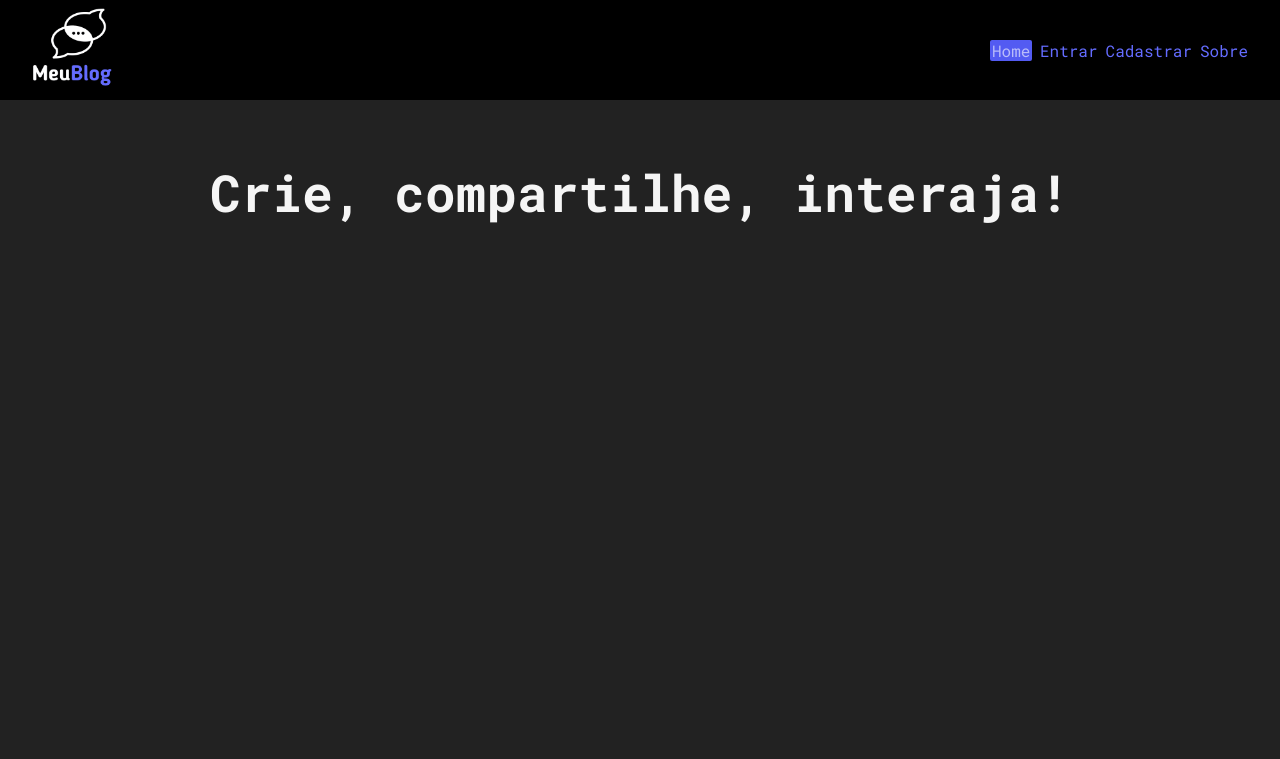
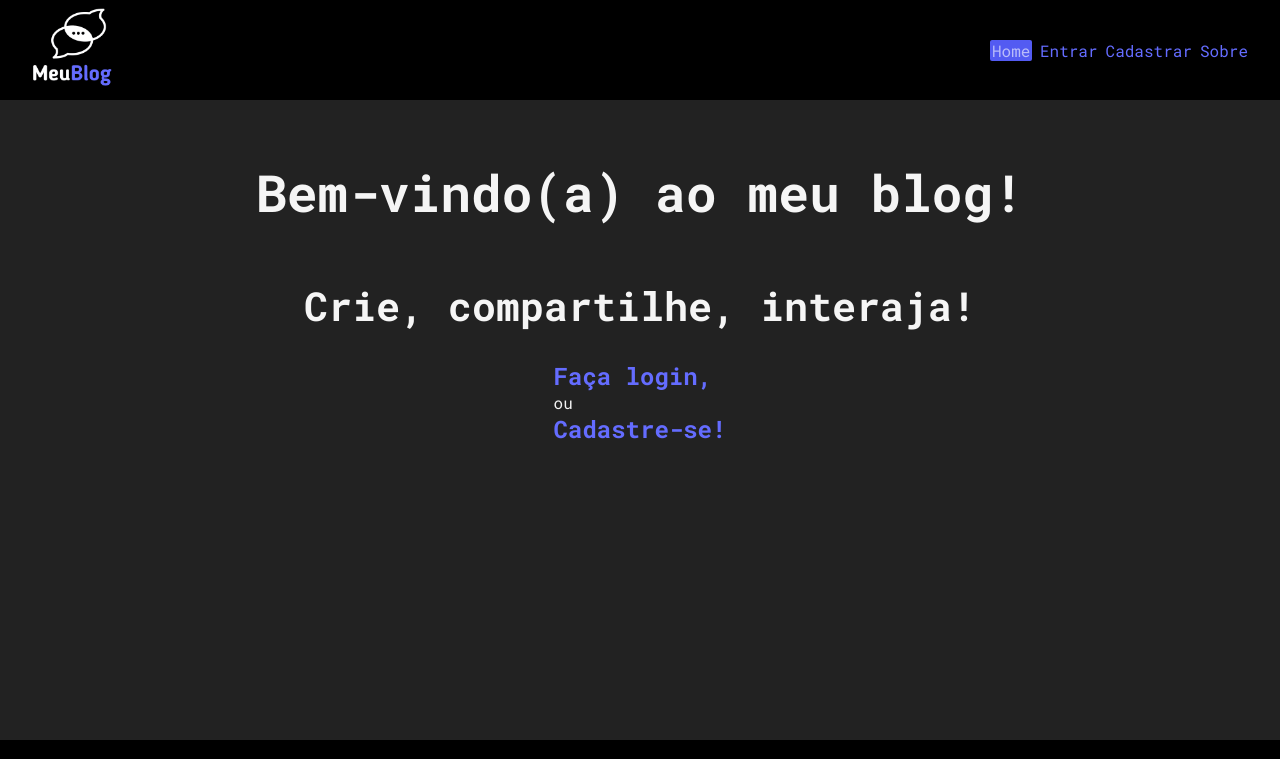
Before and after one commit to alexandreSouza31/Meu_Blog, a React (Vite) app: page / in a window 1280 px wide. Shown: the top 759 px of the page. Built offline with nearby package versions, Linux system fonts and the light colour scheme.

Commit message:
will add links to login and register

```diff
--- a/src/pages/Home/Home.css
+++ b/src/pages/Home/Home.css
@@ -1,8 +1,16 @@
-.container_home{
-    width: 95%;
-    margin: 0 auto;
+.container_home {
+    display: flex;
+    flex-direction: column;
+    align-items: center;
+    justify-content: start;
+    min-height: 60vh;
 }
 
-h2{
+h1:nth-child(2) {
     text-align: center;
+    font-size: 2.5rem !important;
 }
+
+.links{
+    margin-top: 2rem;
+}
--- a/src/pages/Home/Home.jsx
+++ b/src/pages/Home/Home.jsx
@@ -1,9 +1,18 @@
+import { Link } from "react-router-dom";
 import "./Home.css";
 
 const Home = () => {
     return (
         <div className="container_home">
+            <h1>Bem-vindo(a) ao meu blog!</h1>
             <h1>Crie, compartilhe, interaja!</h1>
+            <div className="links">
+            <Link to="/login"><h2>Faça login,</h2></Link>
+            ou
+            <Link to="/register"><h2>Cadastre-se!</h2></Link>
+
+            </div>
+
         </div>
     )
 }
```
